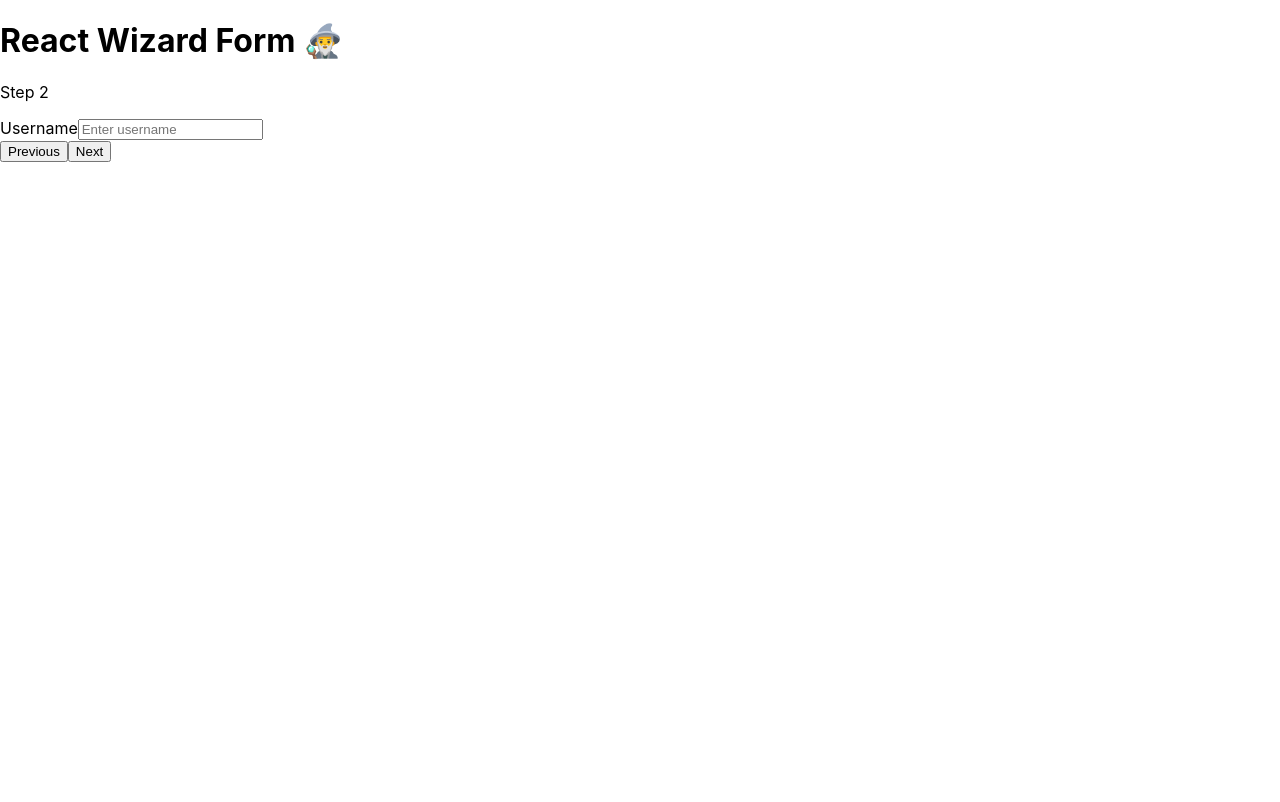
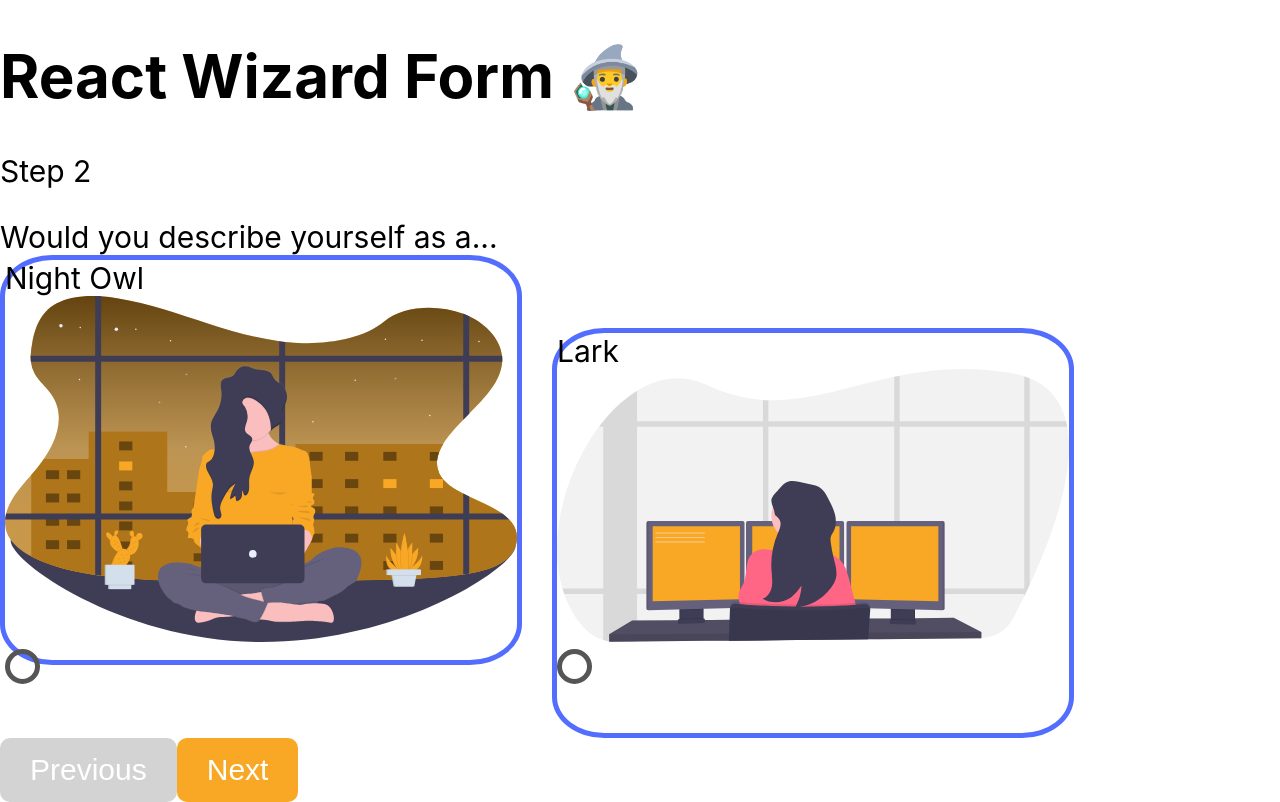
Before and after one commit to DanielZTing/hacklahoma, a React (Create React App) app in the folder hacklahoma/: page / in a window 1280 px wide. Both pictures are taken after a click on the button "Next". Built offline with nearby package versions, Linux system fonts and the light colour scheme.

Commit message:
Updated early steps of form

```diff
--- a/hacklahoma/src/Form.js
+++ b/hacklahoma/src/Form.js
@@ -8,8 +8,8 @@ class Form extends React.Component {
     super(props)
     this.state = {
       currentStep: 1,
-      email:  '',
-      username: '',
+      name:  '',
+      timeOfDay: '',
       password: '',
     }
   }
@@ -23,10 +23,10 @@ class Form extends React.Component {
 
   handleSubmit = event => {
     event.preventDefault()
-    const { email, username, password } = this.state
+    const { email, timeOfDay, password } = this.state
     alert(`Your registration detail: \n
            Email: ${email} \n
-           Username: ${username} \n
+           Time of Day: ${timeOfDay} \n
            Password: ${password}`)
   }
 
--- a/hacklahoma/src/setup/Step1.js
+++ b/hacklahoma/src/setup/Step1.js
@@ -1,19 +1,19 @@
 import React from 'react';
-
+import './form-styles.css';
 function Step1(props) {
     if (props.currentStep !== 1) {
       return null
     }
     return(
       <div className="form-group">
-        <label htmlFor="email">Email address</label>
+        <label htmlFor="email">What's your name?</label>
         <input
           className="form-control"
-          id="email"
-          name="email"
+          id="name"
+          name="name"
           type="text"
-          placeholder="Enter email"
-          value={props.email}
+          placeholder="Enter your name"
+          value={props.name}
           onChange={props.handleChange}
           />
       </div>
--- a/hacklahoma/src/setup/Step2.js
+++ b/hacklahoma/src/setup/Step2.js
@@ -1,4 +1,6 @@
 import React from 'react';
+import DayImage from '../assets/filler_day.svg';
+import NightImage from '../assets/filler_night.svg';
 
 function Step2(props) {
     if (props.currentStep !== 2) {
@@ -6,16 +8,41 @@ function Step2(props) {
     }
     return(
       <div className="form-group">
-        <label htmlFor="username">Username</label>
+        <label htmlFor="timeOfDay">Would you describe yourself as a...</label>
+        <div class="inline-block">
+          <label className="radioLabel" htmlFor="n-option">
+            Night Owl
+            <img src={NightImage}/>
+          </label>
+
+          <input
+              className=""
+              id="n-option"
+              name="timeOfDay"
+              type="radio"
+              value="night_owl"
+              onChange={props.handleChange}
+              />
+          <div className="radio-option"></div>
+
+        </div>
+
+        <div class="inline-block">
+        <label className="radioLabel" htmlFor="t-option">
+          Lark
+          <img src={DayImage}/>
+        </label>
         <input
-          className="form-control"
-          id="username"
-          name="username"
-          type="text"
-          placeholder="Enter username"
-          value={props.username}
-          onChange={props.handleChange}
-          />
+            className=""
+            id="t-option"
+            name="timeOfDay"
+            type="radio"
+            value="lark"
+            onChange={props.handleChange}
+            />
+        <div className="radio-option"></div>
+        </div>
+
       </div>
     );
   }
--- /dev/null
+++ b/hacklahoma/src/setup/form-styles.css
@@ -0,0 +1,87 @@
+body {
+  font-size: 30px;
+}
+
+label {
+  display: block;
+}
+
+input:focus, textarea:focus, select:focus{
+  outline: none;
+}
+
+.btn {
+  padding: 0.5em 1em;
+  font-size: 1em;
+  border: none;
+  color: white;
+  border-radius: 10px;
+}
+
+.btn-primary {
+  background-color: #F9A826;
+}
+
+.btn-secondary {
+  background-color: lightgray;
+}
+
+.form-control {
+  font-size: 1em;
+  border: none;
+  border-bottom: 1px solid black;
+}
+
+.form-control:active {
+  border: none;
+}
+.inline-block {
+  display: inline-block;
+  width: 40%;
+  height: 50vh;
+  border: 5px solid #536DFE;
+  border-radius: 10%;
+  margin-right: 1em;
+}
+
+.radioLabel img {
+  width: 100%;
+}
+
+input[type=radio] {
+  display: none;
+}
+.radio-option::before {
+  display: block;
+  position: relative;
+  top: 50%;
+  left: 50%;
+  transform: translate(-50%, -50%);
+  content: '';
+  width: 20px;
+  height: 20px;
+  border-radius: 100%;
+  background-color: #536DFE;
+  opacity: 0;
+  transition: opacity 0.25s;
+  -webkit-transition: opacity 0.25s;
+}
+.radio-option {
+  width: 25px;
+  height: 25px;
+  border-radius: 100%;
+  border: 5px solid #555555;
+  display: block;
+  position: absolute;
+  content: '';
+  transition: border-color 0.25s;
+  -webkit-transition: border-color 0.25s;
+}
+
+input[type=radio]:checked + .radio-option::before{
+  opacity: 1;
+}
+
+input[type=radio]:checked + .radio-option {
+  border-color: #536DFE;
+}
```
Also changed, not shown: hacklahoma/src/assets/filler_day.svg (added), hacklahoma/src/assets/filler_night.svg (added).
